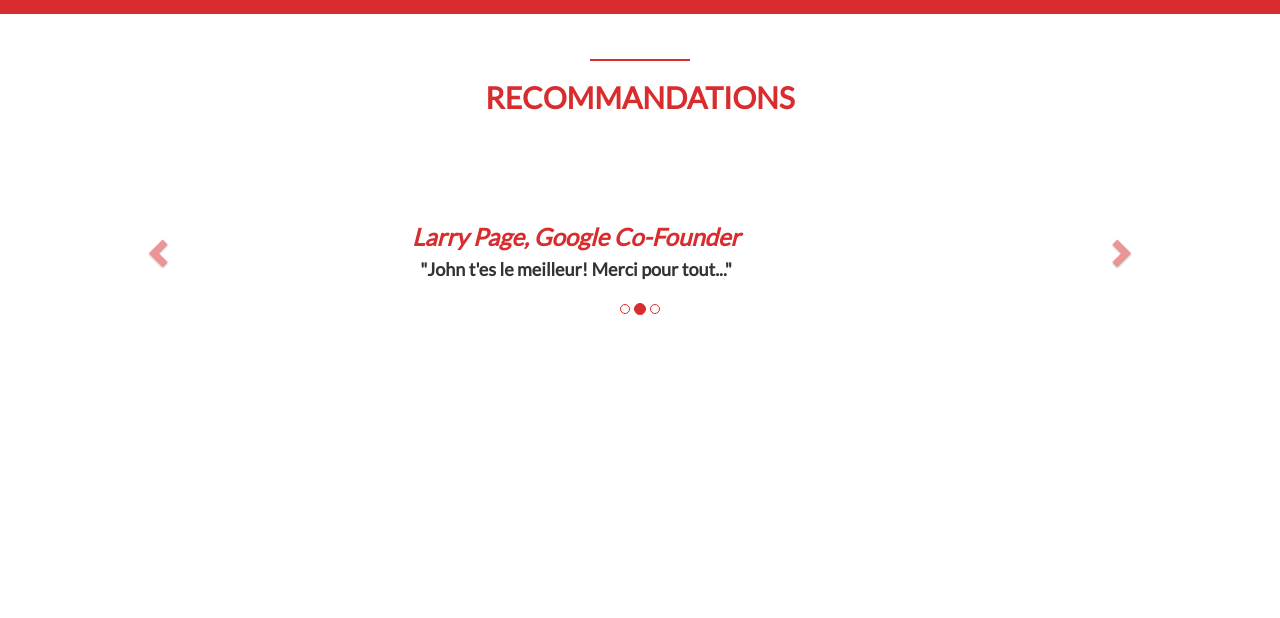
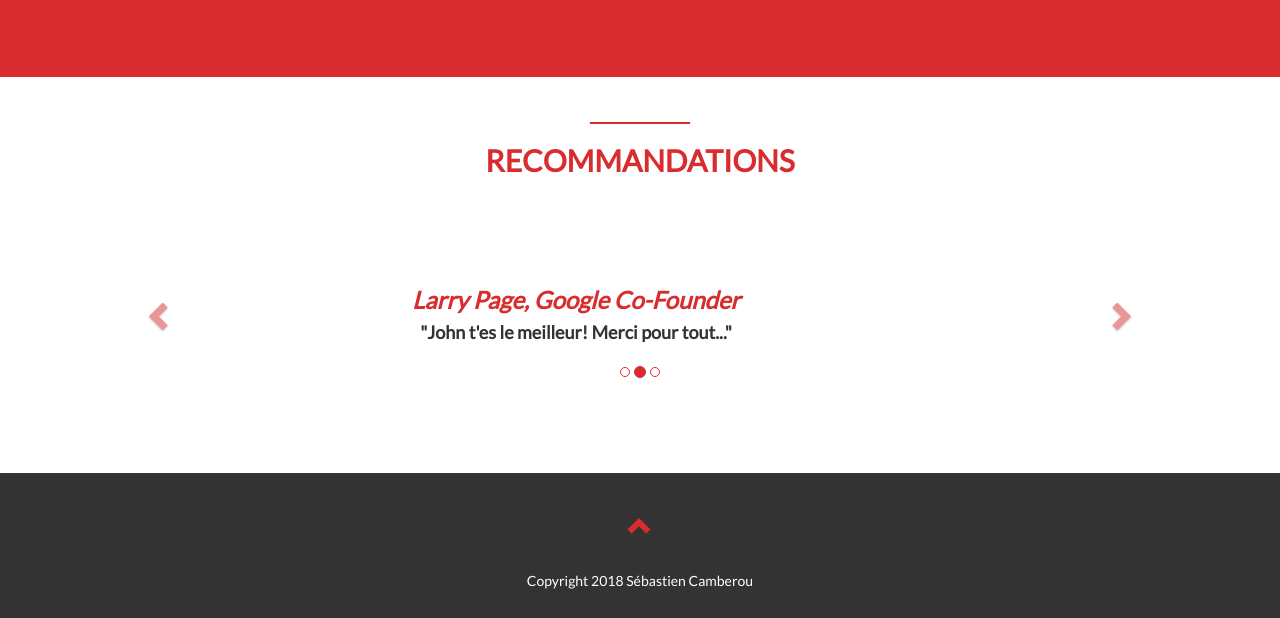
Before and after one commit to Voodoobear/Bootstrap-CV-project-3.3.6-, a plain HTML site: page index.html in a window 1280 px wide. Shown: the part 3455-4073 px from the top of the page. Before the commit the page ends 3865 px from the top, so only its background shows below. Drawn offline with nearby package versions, Linux system fonts and the light colour scheme.

Commit message:
the page and style are done! Starting of the menu

```diff
--- a/index.html
+++ b/index.html
@@ -143,6 +143,7 @@
 
     <section id="education">
         <div class="container">
+            <h2>Parcours</h2>
             <div class="row">
                 <div class="col-sm-6">
                     <div class="education-block">
@@ -250,7 +251,10 @@
     </section>
 
     <footer class="text-center">
-        <a href="#about"></a>
+        <a href="#about">
+            <span class="glyphicon glyphicon-chevron-up"></span>
+        </a>
+        <h5> Copyright 2018 Sébastien Camberou</h5>
     </footer>
 
     <script src="https://code.jquery.com/jquery-1.12.4.min.js" integrity="sha256-ZosEbRLbNQzLpnKIkEdrPv7lOy9C27hHQ+Xp8a4MxAQ="
--- a/style.css
+++ b/style.css
@@ -323,3 +323,29 @@ section .heading h2 {
     color: #d82c2e;
     font-style: italic;
 }
+
+/*----- Footer -----*/
+
+footer {
+    background: #333;
+    padding: 20px 40px;
+}
+
+footer h5 {
+    color: #fff;
+    font-weight: normal;
+}
+
+footer .glyphicon {
+    font-size: 25px;
+    margin: 20px;
+    height: 30px;
+    color: #d82c2e;
+}
+
+footer .glyphicon:hover {
+    font-size: 28px;
+    margin: 20px;
+    height: 30px;
+    color: #d82c2e;
+}
```
